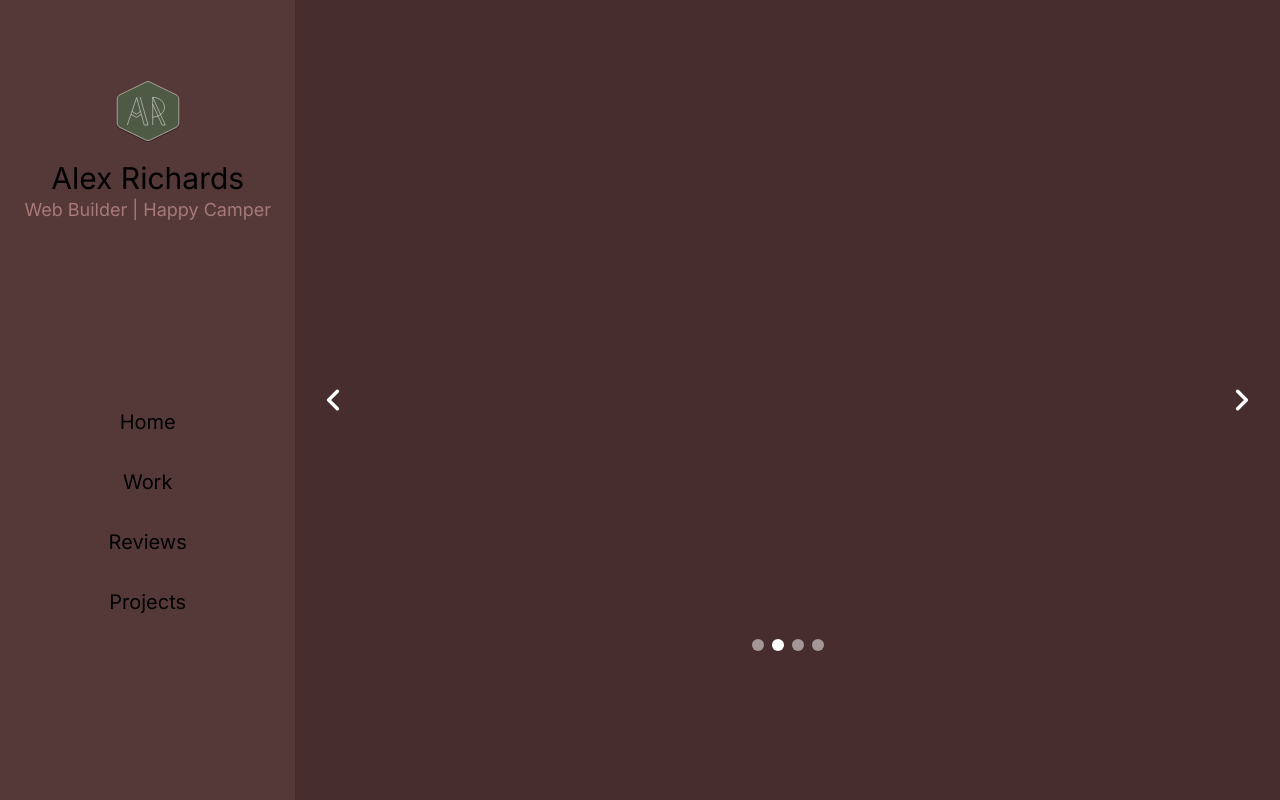
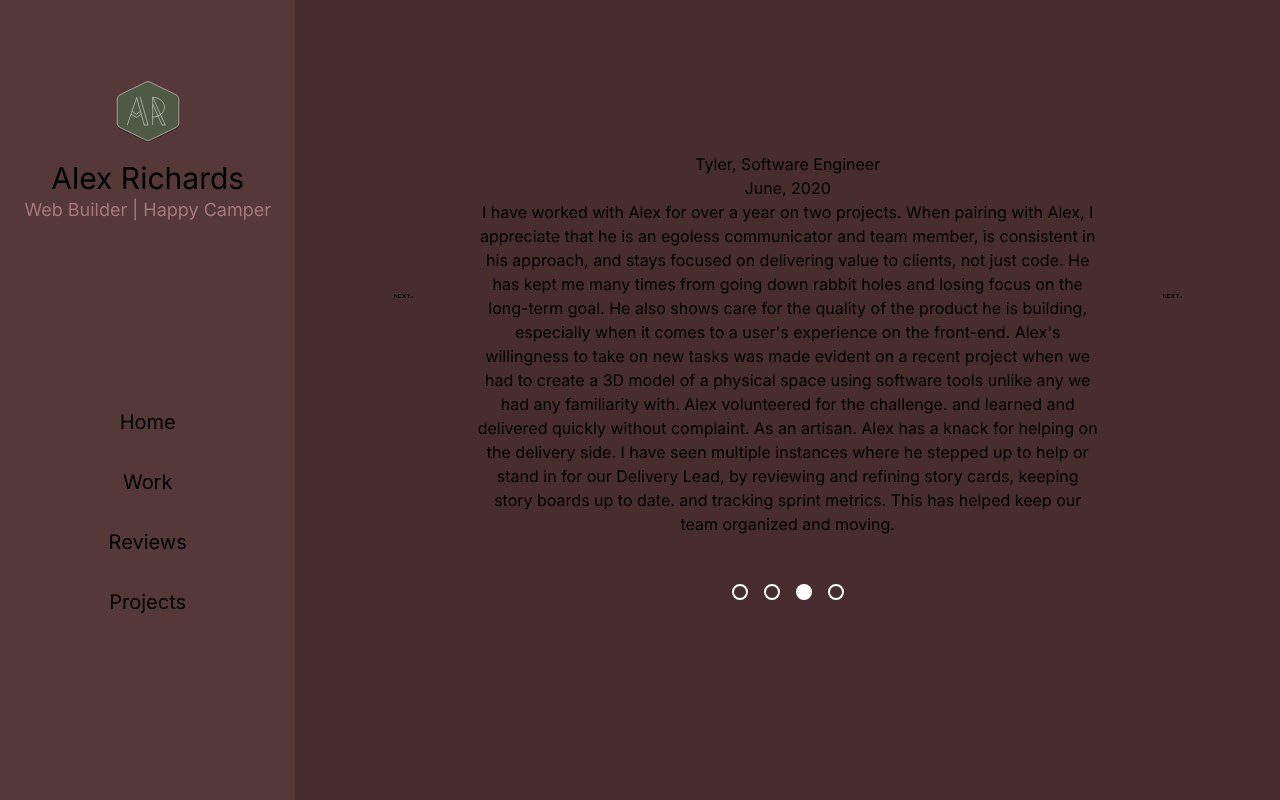
Before and after one commit to AlexRichards9595/portfolio, a Next.js app: page /reviews in a window 1280 px wide. Built offline with nearby package versions, Linux system fonts and the light colour scheme.

Commit message:
made the menu perfect, reviews still needs some work

```diff
--- a/src/app/layout.tsx
+++ b/src/app/layout.tsx
@@ -5,6 +5,7 @@ import Sidebar from "@/components/Sidebar";
 import BottomDrawer from "@/components/BottomDrawer";
 import Image from "next/image";
 import React from "react";
+import Link from "next/link";
 
 const inter = Inter({ subsets: ["latin"] });
 
@@ -20,13 +21,17 @@ export default function RootLayout({
 }>) {
   return (
     <html lang="en">
-      <body className={`${inter.className} flex flex-col h-screen`}>
-      <Image src={'/logo.svg'} className={'w-16 h-16 my-4 mx-auto lg:hidden'} width={400} height={400} alt={'Logo'}/>
-      <div className={'flex flex-row grow overflow-y-hidden'}>
-        <Sidebar/>
-        <div className={'max-h-screen w-screen overflow-y-auto grow'}>{children}</div>
-      </div>
-      <BottomDrawer/>
+      <body className={`${inter.className}`}>
+        <main className={'flex flex-col h-screen'}>
+          <Link href={'/'}>
+            <Image src={'/logo.svg'} className={'w-16 h-16 my-2 mx-auto lg:hidden'} width={400} height={400} alt={'Logo'}/>
+          </Link>
+          <div className={'w-screen lg:flex lg:flex-row grow overflow-y-auto'}>
+            <Sidebar/>
+            <div className={'lg:w-screen lg:overflow-y-auto lg:grow'}>{children}</div>
+          </div>
+          <BottomDrawer/>
+        </main>
       </body>
     </html>
   );
--- a/src/app/reviews/page.tsx
+++ b/src/app/reviews/page.tsx
@@ -1,20 +1,60 @@
-import {Carousel} from "@/components/MaterialTailwind";
+'use client'
 import {reviewData} from "@/ExperienceData";
+import {useCallback, useEffect, useRef, useState} from "react";
+import Review from "@/components/Review";
+import Dot from "@/components/Dot";
+import Image from "next/image";
 
 const Reviews = ()=> {
-  const reviews = reviewData.map(review => (
-      <div key={review.name} className={'w-4/5 m-auto'}>
-        <p>{review.name}, {review.role}</p>
-        <p>{review.time}</p>
-        <div className={"text-center"}>{review.review}</div>
-      </div>
-  ))
+  const [reviewSelected, setReviewSelected] = useState<number>(0);
+  const [autoPlay, setAutoPlay] = useState(true)
+
+  const nextReview = useCallback(() => {
+    if(reviewSelected === reviewData.length -1) {
+      setReviewSelected(0);
+    } else {
+      setReviewSelected(prevState => (prevState + 1))
+    }
+  }, [reviewSelected])
+
+  useEffect(() => {
+    const timer = setTimeout(() => autoPlay && nextReview(), 2000);
+
+      return () => clearTimeout(timer);
+  }, [autoPlay, nextReview]);
+
+
+  const previousReview = () => {
+    if(reviewSelected === 0) {
+      setReviewSelected(reviewData.length - 1);
+    } else {
+      setReviewSelected(prevState => (prevState - 1))
+    }
+  }
+
 
   return (
-      <div className={'flex flex-col justify-center items-center w-full h-full'}>
-  <Carousel placeholder={undefined} autoplay={true} loop={true} className={'flex flex-col justify-center text-center h-2/3'}>
-      {reviews}
-  </Carousel>
+      <div className={"flex flex-col justify-center m-auto h-4/5 w-4/5 animate pop"}>
+        <div className={"flex flex-row gap-16 h-4/5"}>
+          <button onClick={() => {
+            setAutoPlay(false)
+            previousReview()
+          }}>
+            <Image src={'/next.svg'} alt={"Next"} height={24} width={24}/>
+          </button>
+          <Review review={reviewData[reviewSelected]}/>
+          <button onClick={() => {
+            setAutoPlay(false)
+            nextReview()
+          }}>
+            <Image src={'/next.svg'} alt={"Next"} height={24} width={24}/>
+          </button>
+        </div>
+        <div className={"flex flex-row w-full justify-center mt-8"}>
+          {reviewData.map((review, index) => {
+            return (<Dot key={review.name} filled={index === reviewSelected} onClick={setReviewSelected} index={index}/>)
+          })}
+        </div>
       </div>
   )
 }
--- a/src/components/BottomDrawer.tsx
+++ b/src/components/BottomDrawer.tsx
@@ -7,9 +7,9 @@ import Image from "next/image";
 const BottomDrawer = () => {
   const [open, setOpen] = useState(false)
   return (
-      <div className={'h-12 w-screen lg:hidden border-t-2 sticky'}>
+      <div className={'h-12 w-screen lg:hidden border-t-2 border-secondary'}>
         <div className={'flex items-center justify-center h-full w-full'} onClick={() => setOpen(true)}>
-          <Image className={'w-8 h-8'} src={'/icon-menu-open.png'} alt={'Arrow'} height={50} width={50}/>
+          <Image className={'w-8 h-8 my-2'} src={'/icon-menu-open.png'} alt={'Arrow'} height={50} width={50}/>
         </div>
         <Drawer className={'bg-secondary pt-16'} size={600} open={open} placeholder={undefined} placement={"bottom"} onClose={() => setOpen(false)}>
           <div className={'flex flex-col items-center pb-8'}>
--- /dev/null
+++ b/src/components/Dot.tsx
@@ -0,0 +1,21 @@
+import React, { FC } from 'react';
+
+
+interface DotProps {
+  index: number;
+  filled: boolean;
+  onClick: (selected: number) => void;
+}
+
+const Dot: FC<DotProps> = ({filled, onClick, index}) => {
+  const commonStyles = "w-4 h-4 rounded-full mx-2"
+  if (filled) {
+    return <span className={`${commonStyles} bg-white`} onClick={() => onClick(index)} />
+  }
+
+  return (
+      <span className={`${commonStyles} border-white border-2`} onClick={() => onClick(index)} />
+  );
+}
+
+export default Dot;
--- /dev/null
+++ b/src/components/Review.tsx
@@ -0,0 +1,16 @@
+import React, { FC } from 'react';
+import {ReviewData} from '@/ExperienceData'
+
+
+interface ReviewProps {
+  review: ReviewData;
+}
+
+const Review: FC<ReviewProps> = ({review}) => (
+    <div className={`flex flex-col justify-start items-center text-center h-72 w-full m-auto`}>
+      <p>{review.name}, {review.role}</p>
+      <p>{review.time}</p>
+      <div className={"text-center"}>{review.review}</div>
+    </div>
+);
+export default Review;
--- a/src/components/Sidebar.tsx
+++ b/src/components/Sidebar.tsx
@@ -2,7 +2,7 @@ import Link from "next/link";
 import Image from "next/image";
 
 const Sidebar = () => {
-  return <div className={'hidden lg:flex flex-col items-center h-screen w-96 bg-secondary pt-20 sticky'}>
+  return <div className={'hidden lg:flex flex-col items-center h-screen w-96 bg-secondary pt-20'}>
     <div className={'flex flex-col items-center'}>
       <Image src={'/logo.svg'} className={'w-16 h-16 mb-4'} width={400} height={400} alt={'Logo'}/>
       <p className={'text-3xl text-center'}>Alex Richards</p>
```
Also changed, not shown: public/icon-menu-open.png. Lines whose indentation alone changed are shown as unchanged.
